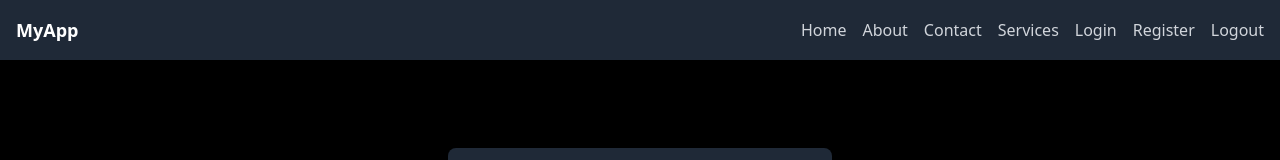
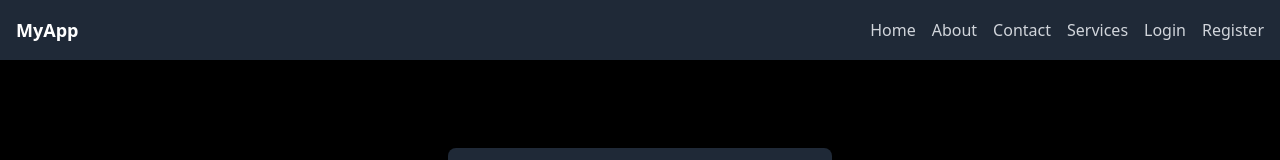
Before and after one commit to Ashhad1200/MERN, a React (Vite) app in the folder MERN Project/frontend/: page /login in a window 1280 px wide. Shown: the top 160 px of the page. Built offline with nearby package versions, Linux system fonts and the light colour scheme.

Commit message:
"Updated Navbar component to conditionally render login/register/logout links based on authentication status, and added isLoggedIn state to AuthProvider"

```diff
--- a/MERN Project/frontend/src/Components/Navbar.jsx
+++ b/MERN Project/frontend/src/Components/Navbar.jsx
@@ -1,18 +1,30 @@
 import { Link } from 'react-router-dom';
+import { useAuth } from '../Hooks/auth';
 
 const Navbar = () => {
+
+  const { isLoggedIn } = useAuth();
+
   return (
     <nav className="bg-gray-800 p-4">
       <div className="container mx-auto flex justify-between items-center">
         <div className="text-white font-bold text-lg">MyApp</div>
         <div className="space-x-4">
-        <Link to="/" className="text-gray-300 hover:text-white">Home</Link>
+          <Link to="/" className="text-gray-300 hover:text-white">Home</Link>
           <Link to="/about" className="text-gray-300 hover:text-white">About</Link>
           <Link to="/contact" className="text-gray-300 hover:text-white">Contact</Link>
           <Link to="/services" className="text-gray-300 hover:text-white">Services</Link>
-          <Link to="/login" className="text-gray-300 hover:text-white">Login</Link>
-          <Link to="/register" className="text-gray-300 hover:text-white">Register</Link>
-          <Link to="/logout" className="text-gray-300 hover:text-white">Logout</Link>
+          {
+            isLoggedIn ? (
+              <Link to="/logout" className="text-gray-300 hover:text-white">Logout</Link>
+            ) : (
+              <>
+                <Link to="/login" className="text-gray-300 hover:text-white">Login</Link>
+                <Link to="/register" className="text-gray-300 hover:text-white">Register</Link>
+              </>
+            )
+
+          }
         </div>
       </div>
     </nav>
--- a/MERN Project/frontend/src/Hooks/auth.jsx
+++ b/MERN Project/frontend/src/Hooks/auth.jsx
@@ -4,7 +4,9 @@ export const AuthContext = createContext();
 
 export const AuthProvider = ({ children }) => {
 
+    const token = localStorage.getItem("Token");
 
+    const isLoggedIn = !!token;
 
     const storeToken = (serverToken) => {
         return localStorage.setItem("Token", serverToken);
@@ -19,7 +21,7 @@ export const AuthProvider = ({ children }) => {
     }
 
     return (
-        <AuthContext.Provider value={{ storeToken, storeDetails, logout }}>
+        <AuthContext.Provider value={{ storeToken, storeDetails, logout, isLoggedIn }}>
             {children}
         </AuthContext.Provider>
     );
```
